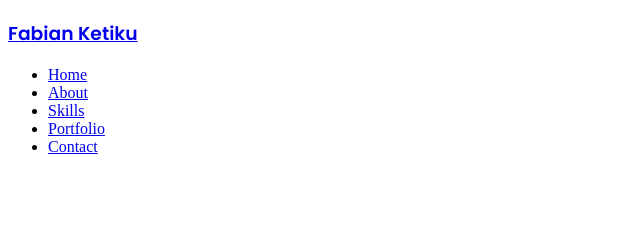
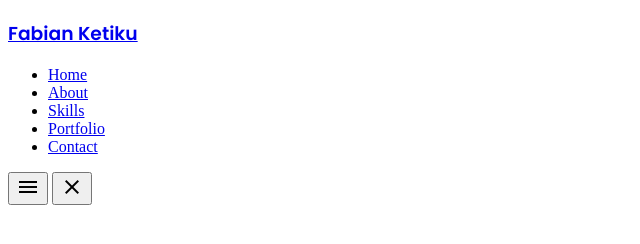
Before and after one commit to ksope/myPortfolio, a website: page index.html in a window 1280 px wide. Shown: the whole page, without its empty margins (0-640 px from the left). Drawn offline with Linux system fonts and the light colour scheme.

Commit message:
Add google materials design
Add Google materials to style menu and close bar within the navbar element

```diff
--- a/index.html
+++ b/index.html
@@ -3,6 +3,11 @@
     <head>
         <meta charset="UTF-8" />
         <meta name="viewport" content="width=device-width, initial-scale=1.0" />
+        <!--Google Materials Icon-->
+        <link
+            rel="stylesheet"
+            href="https://fonts.googleapis.com/icon?family=Material+Icons+Sharp"
+        />
         <link rel="stylesheet" href="./css/styles.css" />
         <title>Fabian Ketiku-Portfolio</title>
     </head>
@@ -19,6 +24,12 @@
                     <li><a href="#portfolio">Portfolio</a></li>
                     <li><a href="#contact">Contact</a></li>
                 </ul>
+                <button>
+                    <span class="material-icons-sharp"> menu </span>
+                </button>
+                <button>
+                    <span class="material-icons-sharp"> close </span>
+                </button>
             </div>
         </nav>
     </body>
```
